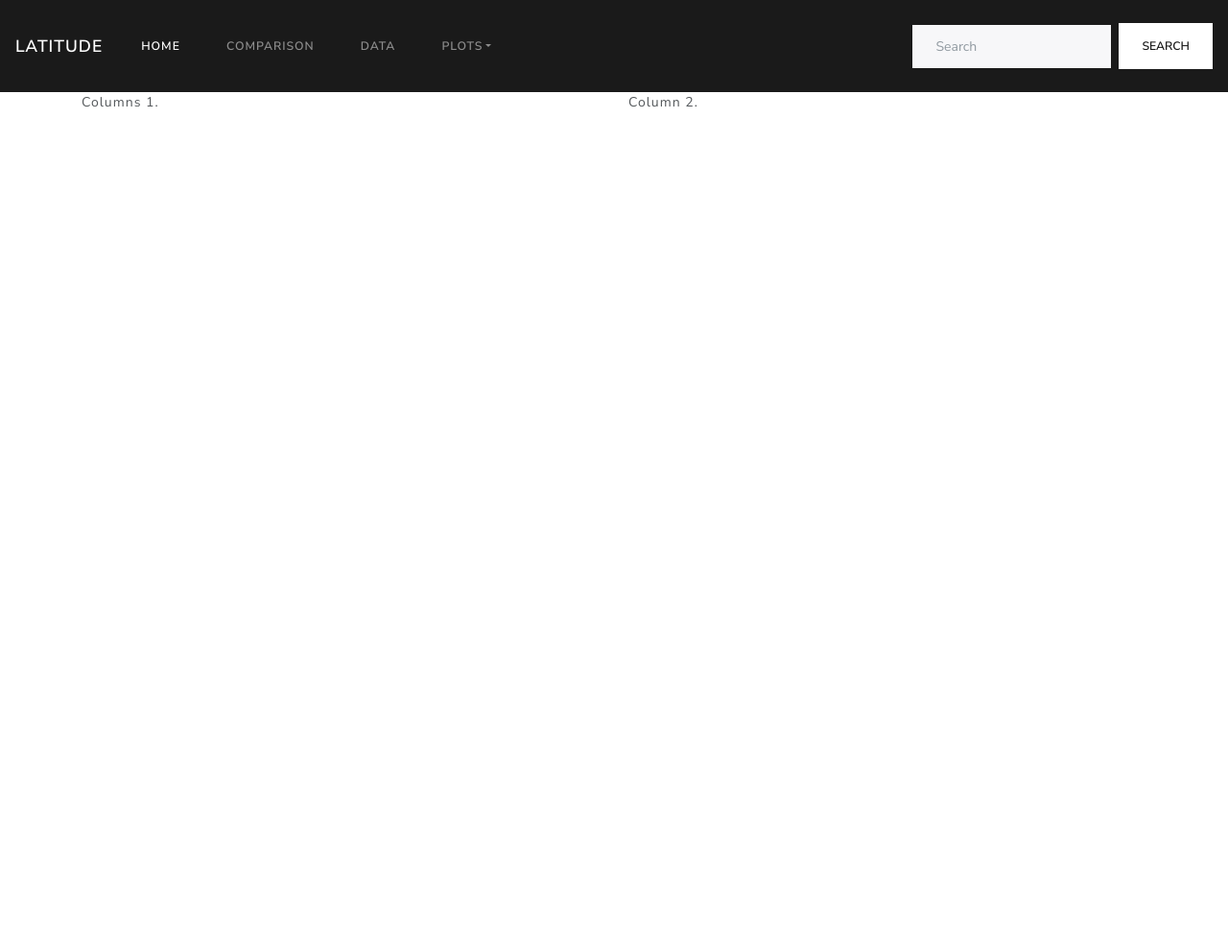
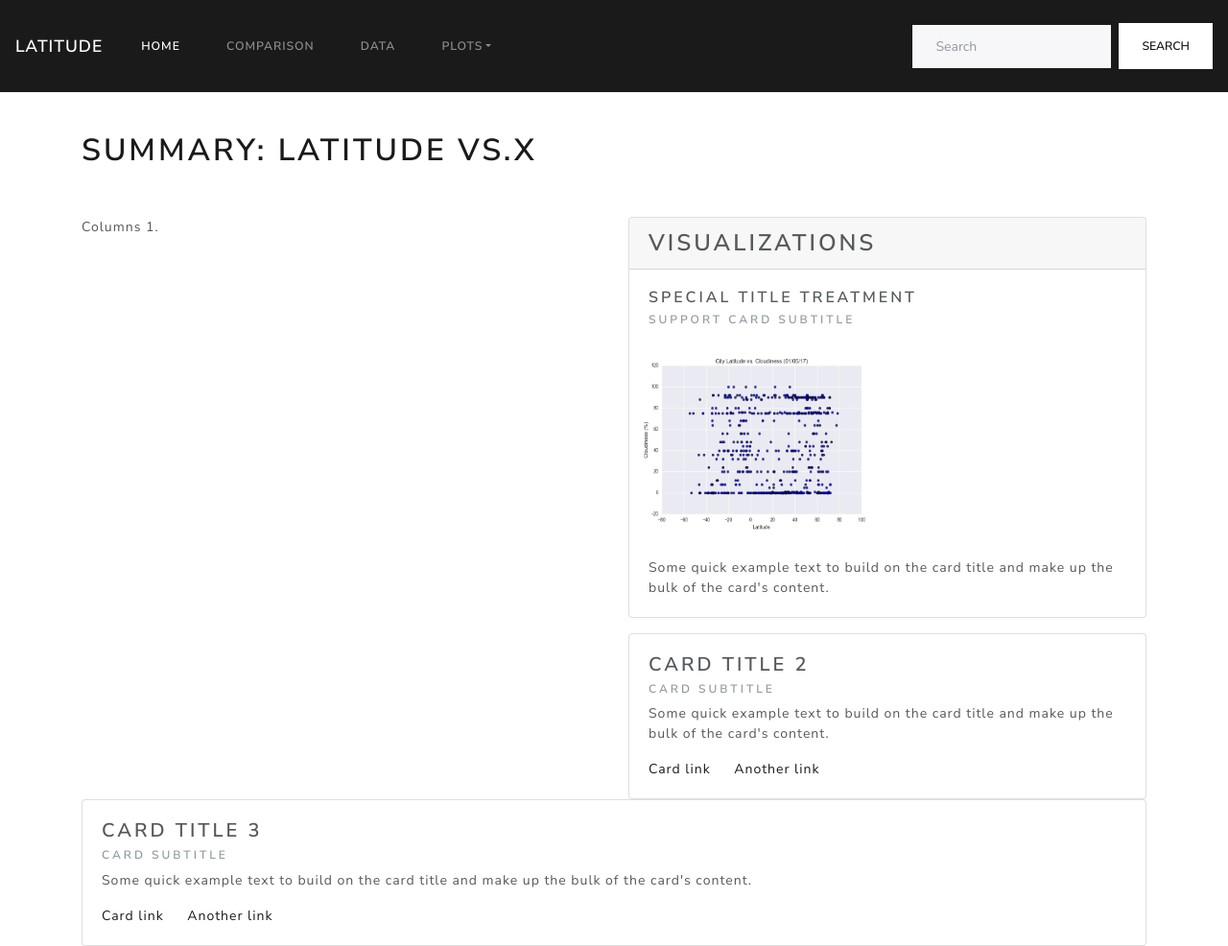
Before and after one commit to stepheng123/Web-Design-Challenge, a plain HTML site: page index.html in a window 1280 px wide. Shown: the whole page at 96% size. Before the commit the page ends 800 px from the top, so only its background shows below. Drawn offline with nearby package versions, Linux system fonts and the light colour scheme.

Commit message:
Update index.html

```diff
--- a/index.html
+++ b/index.html
@@ -47,18 +47,58 @@
 <!-- Creates the Overall Grid -->
 <div class="container">
 
-  <!--forth Row-->
+  <!-- First Row -->
   <div class="row">
-   <!--1st of 6 Columns-->
+
+    <!-- First (and only column) -->
+    <div class="col-md-12">
+      <br><br>
+      <h1>Summary: Latitude vs.X</h1>
+      <br><br>
+    </div>
+  </div>
+  <!--Row-->
+  <div class="row">
+   <!--1 of 2 Columns-->
    <div class="col-md-6">
      <p>Columns 1.</p>
    </div>
-   <!--2nd of 6 Columns-->
+   <!--2 of 2 Columns-->
    <div class="col-md-6">
-     <p>Column 2.</p>
-   </div>
+    <div class="card mb-3">
+      <h3 class="card-header">Visualizations</h3>
+      <div class="card-body">
+        <h5 class="card-title">Special title treatment</h5>
+        <h6 class="card-subtitle text-muted">Support card subtitle</h6>
+      </div>
+      <img style="height: 200px; width: 50%; display: block;" src="Resources/images/cloudiness.png" alt="Cloudiness">
+      <div class="card-body">
+        <p class="card-text">Some quick example text to build on the card title and make up the bulk of the card's content.</p>
+      </div>
+
+    </div>
+    <div class="card">
+      <div class="card-body">
+        <h4 class="card-title">Card title 2</h4>
+        <h6 class="card-subtitle mb-2 text-muted">Card subtitle</h6>
+        <p class="card-text">Some quick example text to build on the card title and make up the bulk of the card's content.</p>
+        <a href="#" class="card-link">Card link</a>
+        <a href="#" class="card-link">Another link</a>
+      </div>
+    </div>
  </div>
 
+</div>
+<div class="card">
+  <div class="card-body">
+    <h4 class="card-title">Card title 3</h4>
+    <h6 class="card-subtitle mb-2 text-muted">Card subtitle</h6>
+    <p class="card-text">Some quick example text to build on the card title and make up the bulk of the card's content.</p>
+    <a href="#" class="card-link">Card link</a>
+    <a href="#" class="card-link">Another link</a>
+  </div>
+</div>
+</div>
 
 
 <script src="https://code.jquery.com/jquery-3.3.1.slim.min.js" integrity="sha384-q8i/X+965DzO0rT7abK41JStQIAqVgRVzpbzo5smXKp4YfRvH+8abtTE1Pi6jizo" crossorigin="anonymous"></script>
```
